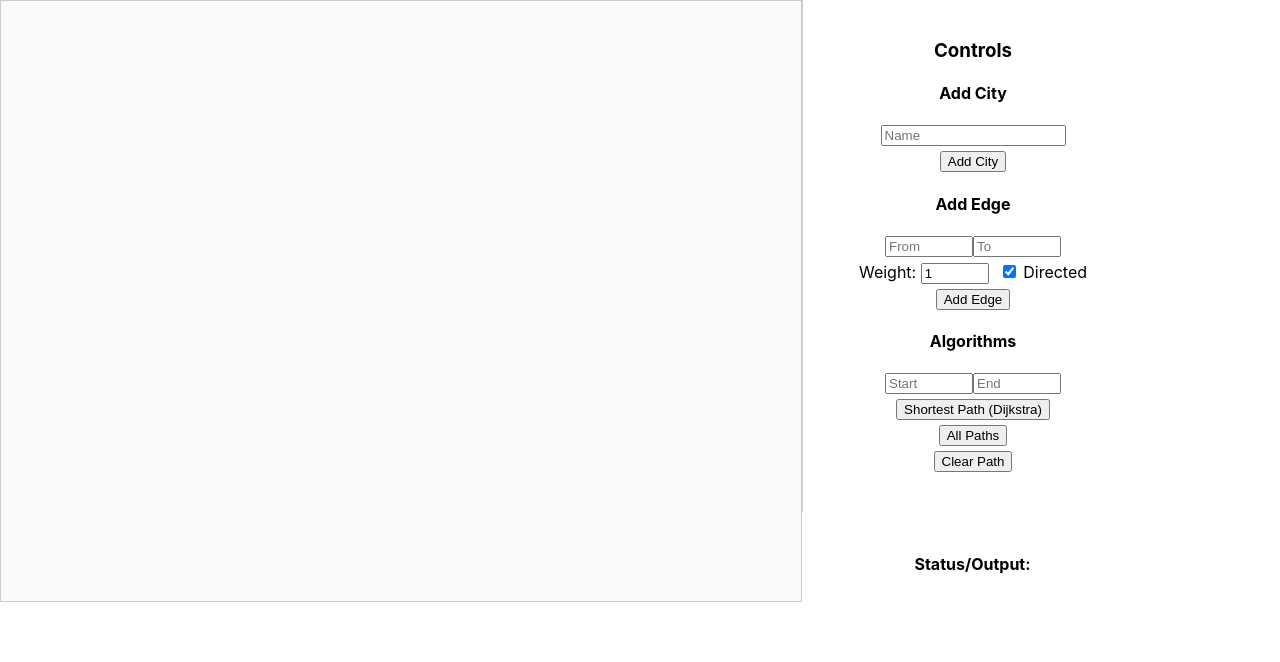
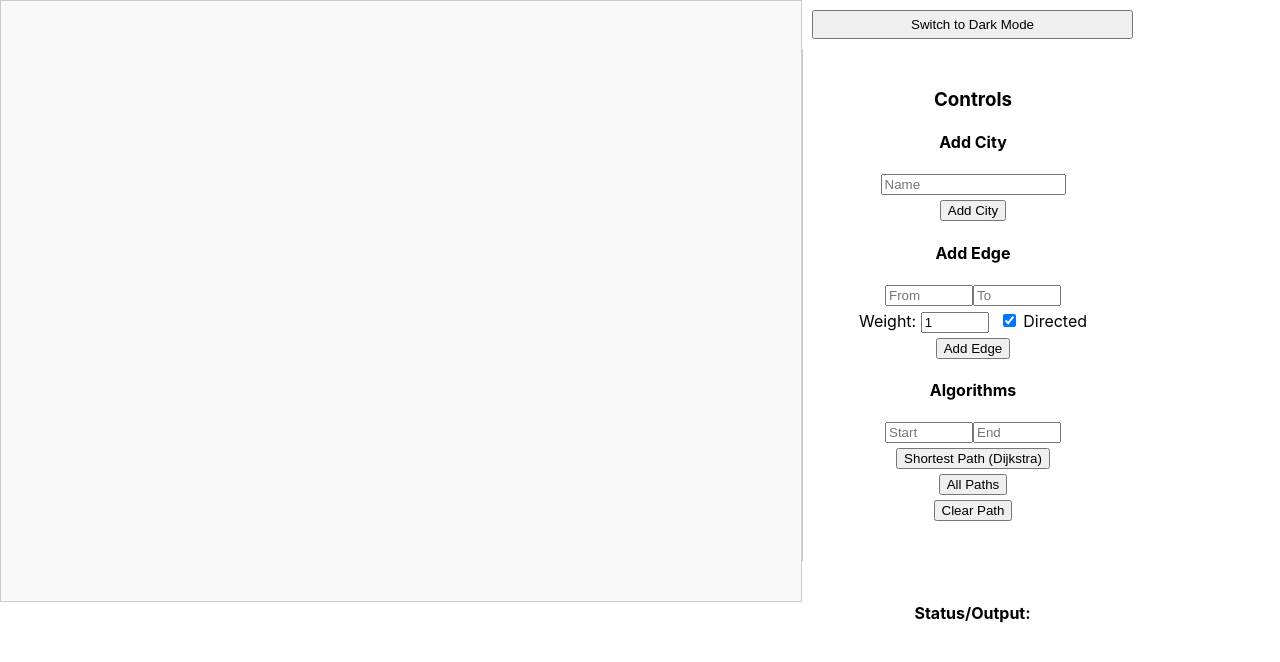
Before and after one commit to lohitpt252003/graph-implementation, a React (Create React App) app in the folder frontend/: page / in a window 1280 px wide. Shown: the top 662 px of the page. Built offline with nearby package versions, Linux system fonts and the light colour scheme.

Commit message:
added themes

```diff
--- a/frontend/src/App.js
+++ b/frontend/src/App.js
@@ -10,6 +10,11 @@ function App() {
   const [message, setMessage] = useState('');
   const [refresh, setRefresh] = useState(0); // To force re-render on graph updates
   const [cityName, setCityName] = useState(''); // Lifted state
+  const [theme, setTheme] = useState('light');
+
+  const toggleTheme = () => {
+    setTheme(prev => prev === 'light' ? 'dark' : 'light');
+  };
 
   // Initialize with some data for demo
   // Initialize with empty graph
@@ -99,11 +104,14 @@ function App() {
   };
 
   return (
-    <div className="App" style={{ display: 'flex' }}>
+    <div className={`App ${theme}-theme`} style={{ display: 'flex', minHeight: '100vh', backgroundColor: 'var(--bg-color)', color: 'var(--text-color)' }}>
       <div onClick={handleCanvasClick} style={{ display: 'inline-block' }}>
         <GraphCanvas graph={graph} path={path} onNodeClick={handleNodeClick} onNodeDrag={handleNodeDrag} />
       </div>
       <div style={{ display: 'flex', flexDirection: 'column' }}>
+        <button onClick={toggleTheme} style={{ margin: '10px', padding: '5px' }}>
+          Switch to {theme === 'light' ? 'Dark' : 'Light'} Mode
+        </button>
         <Controls
           onAddCity={handleAddCity}
           onAddEdge={handleAddEdge}
--- a/frontend/src/components/GraphCanvas.js
+++ b/frontend/src/components/GraphCanvas.js
@@ -38,17 +38,17 @@ const GraphCanvas = ({ graph, path, onNodeClick, onNodeDrag }) => {
         <svg
             width="800"
             height="600"
-            style={{ border: '1px solid #ccc', background: '#f9f9f9', cursor: draggingNode ? 'grabbing' : 'default' }}
+            style={{ border: '1px solid var(--control-border)', background: 'var(--canvas-bg)', cursor: draggingNode ? 'grabbing' : 'default' }}
             onMouseMove={handleMouseMove}
             onMouseUp={handleMouseUp}
             onMouseLeave={handleMouseUp}
         >
             <defs>
                 <marker id="arrow" markerWidth="10" markerHeight="10" refX="28" refY="3" orient="auto" markerUnits="strokeWidth">
-                    <path d="M0,0 L0,6 L9,3 z" fill="#999" />
+                    <path d="M0,0 L0,6 L9,3 z" fill="var(--edge-color)" />
                 </marker>
                 <marker id="arrow-red" markerWidth="10" markerHeight="10" refX="28" refY="3" orient="auto" markerUnits="strokeWidth">
-                    <path d="M0,0 L0,6 L9,3 z" fill="red" />
+                    <path d="M0,0 L0,6 L9,3 z" fill="var(--highlight-color)" />
                 </marker>
             </defs>
 
@@ -126,14 +126,14 @@ const GraphCanvas = ({ graph, path, onNodeClick, onNodeDrag }) => {
                             <path
                                 d={d}
                                 fill="none"
-                                stroke={isPathEdge ? 'red' : '#999'}
+                                stroke={isPathEdge ? 'var(--highlight-color)' : 'var(--edge-color)'}
                                 strokeWidth={isPathEdge ? 3 : 1}
                                 markerEnd={isPathEdge ? 'url(#arrow-red)' : 'url(#arrow)'}
                             />
                             <text
                                 x={labelX}
                                 y={labelY}
-                                fill="blue"
+                                fill="var(--text-color)"
                                 fontSize="12"
                                 dy="-5"
                             >
@@ -159,11 +159,11 @@ const GraphCanvas = ({ graph, path, onNodeClick, onNodeDrag }) => {
                             cx={x}
                             cy={y}
                             r="20"
-                            fill={isSelected ? '#ffcc00' : '#fff'}
-                            stroke="#333"
+                            fill={isSelected ? 'var(--selected-node)' : 'var(--node-bg)'}
+                            stroke="var(--node-stroke)"
                             strokeWidth="2"
                         />
-                        <text x={x} y={y} dy="5" textAnchor="middle" fontSize="14" fontWeight="bold" style={{ userSelect: 'none' }}>
+                        <text x={x} y={y} dy="5" textAnchor="middle" fontSize="14" fontWeight="bold" style={{ userSelect: 'none', fill: 'var(--text-color)' }}>
                             {cityName}
                         </text>
                     </g>
--- /dev/null
+++ b/frontend/src/dark.css
@@ -0,0 +1,14 @@
+.dark-theme {
+    --bg-color: #1e1e1e;
+    --text-color: #ffffff;
+    --canvas-bg: #2d2d2d;
+    --node-bg: #333333;
+    --node-stroke: #ffffff;
+    --edge-color: #aaaaaa;
+    --highlight-color: #ff4444;
+    --selected-node: #ffcc00;
+    --control-bg: #252526;
+    --control-border: #444;
+    --button-bg: #3e3e42;
+    --button-text: #ffffff;
+}
--- a/frontend/src/index.js
+++ b/frontend/src/index.js
@@ -1,6 +1,8 @@
 import React from 'react';
 import ReactDOM from 'react-dom/client';
 import './index.css';
+import './light.css';
+import './dark.css';
 import App from './App';
 import reportWebVitals from './reportWebVitals';
 
--- /dev/null
+++ b/frontend/src/light.css
@@ -0,0 +1,14 @@
+.light-theme {
+  --bg-color: #ffffff;
+  --text-color: #000000;
+  --canvas-bg: #f9f9f9;
+  --node-bg: #ffffff;
+  --node-stroke: #333333;
+  --edge-color: #999999;
+  --highlight-color: red;
+  --selected-node: #ffcc00;
+  --control-bg: #ffffff;
+  --control-border: #ccc;
+  --button-bg: #efefef;
+  --button-text: #000000;
+}
```
